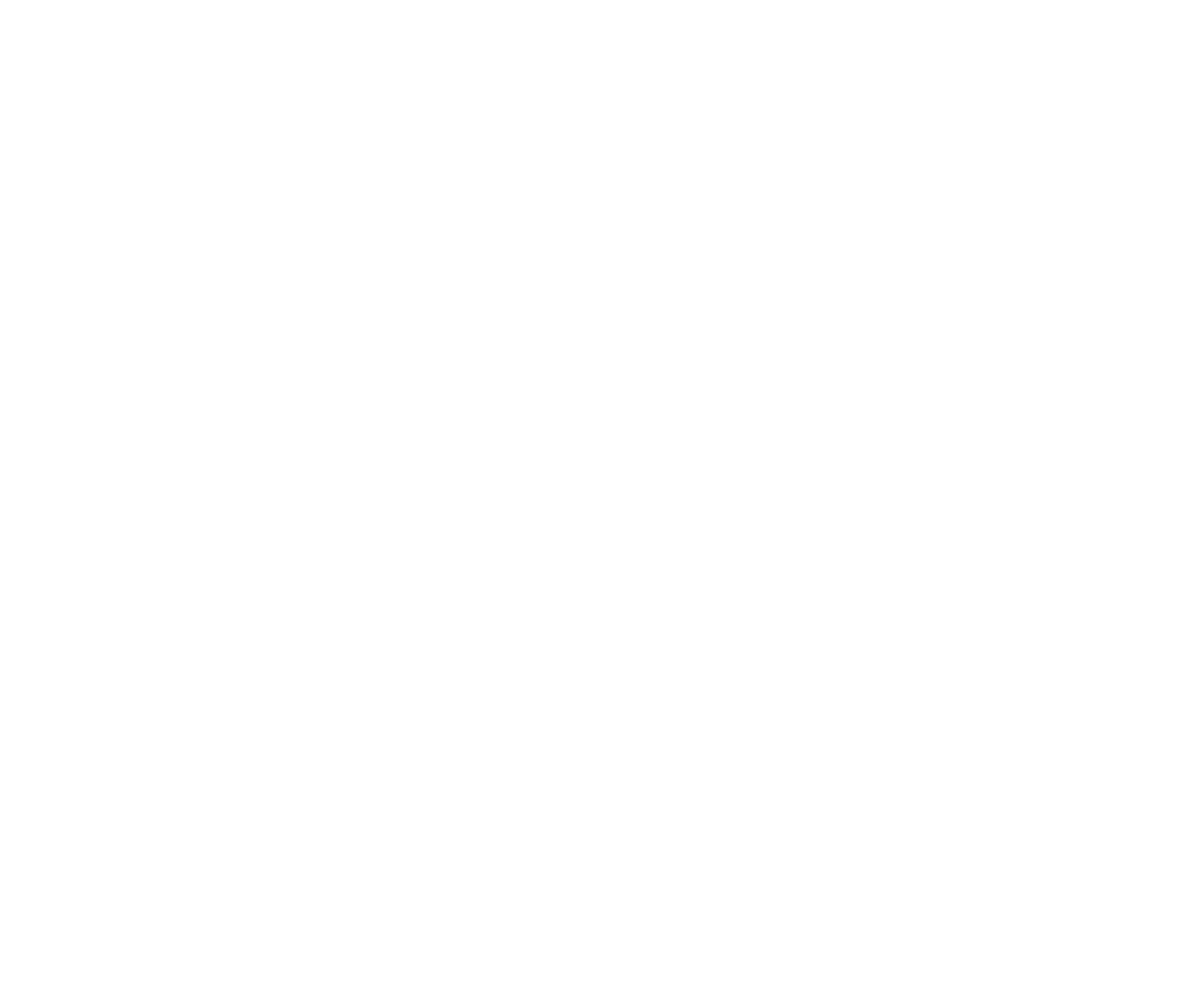
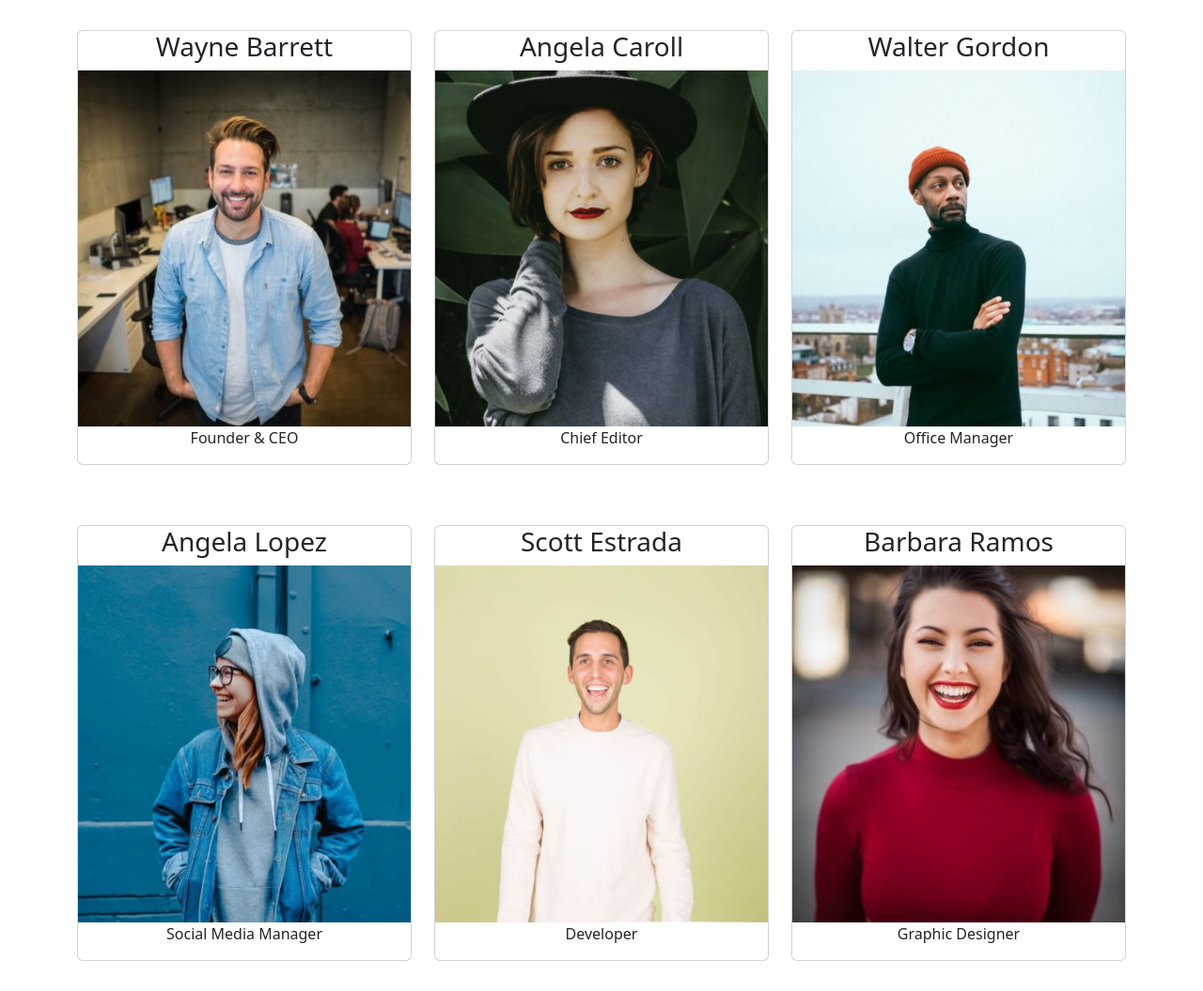
Before and after one commit to robertonesta/js-our-team, a plain HTML site: page index.html in a window 1280 px wide. Shown: the whole page at 94% size. Before the commit the page ends 800 px from the top, so only its background shows below. Drawn offline with nearby package versions, Linux system fonts and the light colour scheme.

Commit message:
ADDING BOTH MILESTONE #2 AND BONUSES

```diff
--- a/assets/css/style.css
+++ b/assets/css/style.css
@@ -0,0 +1,13 @@
+*{
+    margin: 0;
+    padding: 0;
+    box-sizing: border-box;
+}
+
+.card{
+    margin: 2rem auto;
+}
+
+.name, .role{
+    text-align: center;
+}
--- a/assets/js/main.js
+++ b/assets/js/main.js
@@ -18,43 +18,56 @@ Organizzare i singoli membri in card/schede*/
 const team = [
 
     {
-        name:"Wayne Barrett",
-        role:"Founder & CEO",
-        pic:"./assets/img/wayne-barnett-founder-ceo.jpg"
+        name: "Wayne Barrett",
+        role: "Founder & CEO",
+        pic: "wayne-barnett-founder-ceo.jpg"
     },
     {
-        name:"Angela Caroll",
-        role:"Chief Editor",
-        pic:"./assets/img/angela-caroll-chief-editor.jpg"
+        name: "Angela Caroll",
+        role: "Chief Editor",
+        pic: "angela-caroll-chief-editor.jpg"
     },
     {
-        name:"Walter Gordon",
-        role:"Office Manager",
-        pic:"./assets/img/walter-gordon-office-manager.jpg"
+        name: "Walter Gordon",
+        role: "Office Manager",
+        pic: "walter-gordon-office-manager.jpg"
     },
     {
-        name:"Angela Lopez",
-        role:"Social Media Manager",
-        pic:"./assets/img/angela-lopez-social-media-manager.jpg"
+        name: "Angela Lopez",
+        role: "Social Media Manager",
+        pic: "angela-lopez-social-media-manager.jpg"
     },
     {
-        name:"Scott Estrada",
-        role:"Developer",
-        pic:"./assets/img/scott-estrada-developer.jpg"
+        name: "Scott Estrada",
+        role: "Developer",
+        pic: "scott-estrada-developer.jpg"
     },
     {
-        name:"Barbara Ramos",
-        role:"Graphic Designer",
-        pic:"./assets/img/barbara-ramos-graphic-designer.jpg"
+        name: "Barbara Ramos",
+        role: "Graphic Designer",
+        pic: "barbara-ramos-graphic-designer.jpg"
     }
 ]
 //MILESTONE 1 - STAMPO SU CONSOLE TUTTI I MEMBRI DEL TEAM
 //console.log(team);
 
-for (i = 0; i < team.length; i++){
+for (i = 0; i < team.length; i++) {
     const team_member = team[i];
     //console.log(team_member);
     console.log(`name: ${team_member.name}`);
     console.log(`role: ${team_member.role}`);
     console.log(`pic: ${team_member.pic}`);
+
+    //MILESTONE 2 - Stampare l'array sottoforma di stringhe nel DOM
+    const card =
+    `<div class="col-4">
+        <div class="card">
+            <h3 class="name">${team_member.name}</h3>
+            <img src="./assets/img/${team_member.pic}" alt="">
+            <p class="role">${team_member.role}</p>
+        </div>
+    </div>`
+
+    const rowElement = document.querySelector(".row")
+    rowElement.innerHTML += card;
 }
--- a/index.html
+++ b/index.html
@@ -11,9 +11,9 @@
 <body>
 
     <div class="container">
-
+        <div class="row">
+        </div>
     </div>
-
     <script src="https://cdn.jsdelivr.net/npm/bootstrap@5.2.3/dist/js/bootstrap.bundle.min.js" integrity="sha384-kenU1KFdBIe4zVF0s0G1M5b4hcpxyD9F7jL+jjXkk+Q2h455rYXK/7HAuoJl+0I4" crossorigin="anonymous"></script>
     <script src="./assets/js/main.js"></script>
 </body>
```
